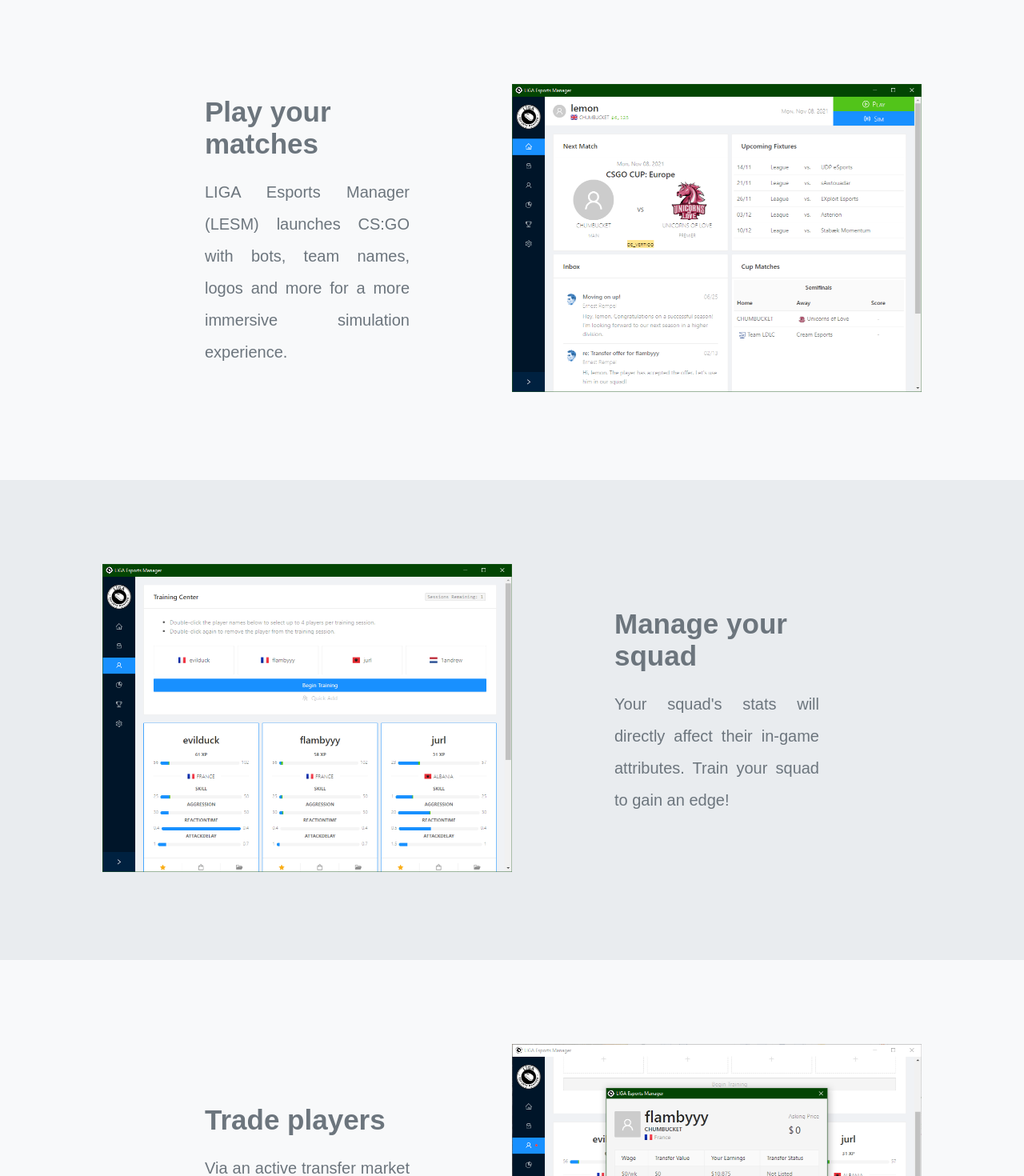
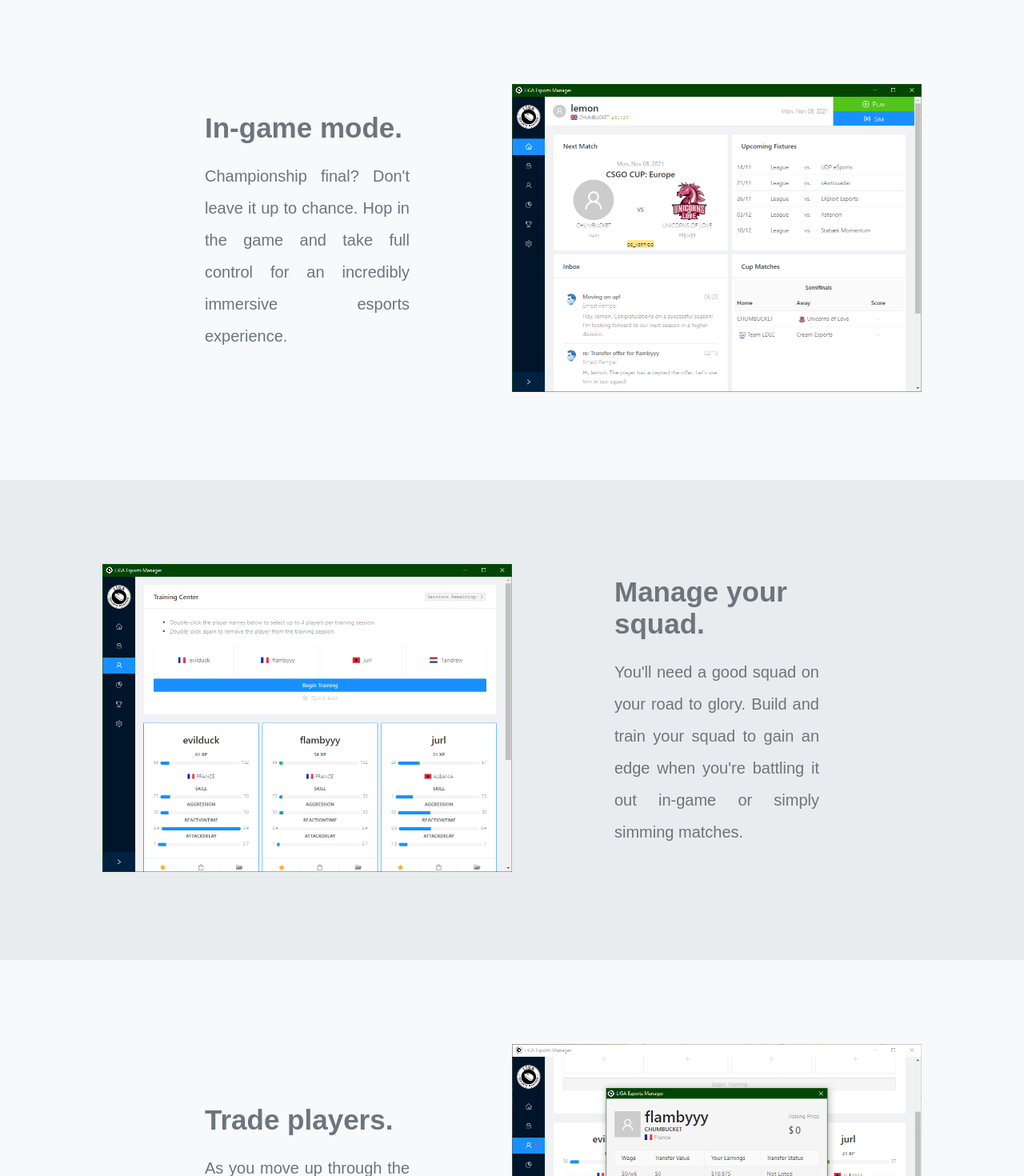
Before and after one commit to lemonpole/liga-public, a React (Create React App) app: page / in a window 1280 px wide. Shown: the part 800-2270 px from the top of the page at 80% size. Built offline with nearby package versions, Linux system fonts and the light colour scheme; no server answers.

Commit message:
chore: adjust billboard verbiage

```diff
--- a/src/pages/home.tsx
+++ b/src/pages/home.tsx
@@ -14,36 +14,38 @@
       <Hero />
 
       <Billboard
-        title={'Play your matches'}
+        title={'In-game mode.'}
         imgTiny={matchImgTiny}
         img={matchImg}
       >
         {`
-          LIGA Esports Manager (LESM) launches CS:GO with bots, team names,
-          logos and more for a more immersive simulation experience.
+          Championship final? Don't leave it up to chance. Hop in the game and
+          take full control for an incredibly immersive esports experience.
         `}
       </Billboard>
 
       <Billboard
         reverse
-        title={'Manage your squad'}
+        title={'Manage your squad.'}
         imgTiny={squadImgTiny}
         img={squadImg}
       >
         {`
-          Your squad's stats will directly
-          affect their in-game attributes.
+          You'll need a good squad on your road to glory.
 
-          Train your squad to gain an edge!
+          Build and train your squad to gain an edge when you're battling
+          it out in-game or simply simming matches.
         `}
       </Billboard>
 
       <Billboard
-        title={'Trade players'}
+        title={'Trade players.'}
         imgTiny={sellImgTiny}
         img={sellImg}
       >
-        {'Via an active transfer market you will be able to send or reject offers with other teams.'}
+        {`
+          As you move up through the ranks you'll be able to trade for better players in an in-depth transfer market.
+        `}
       </Billboard>
     </div>
   );
```
